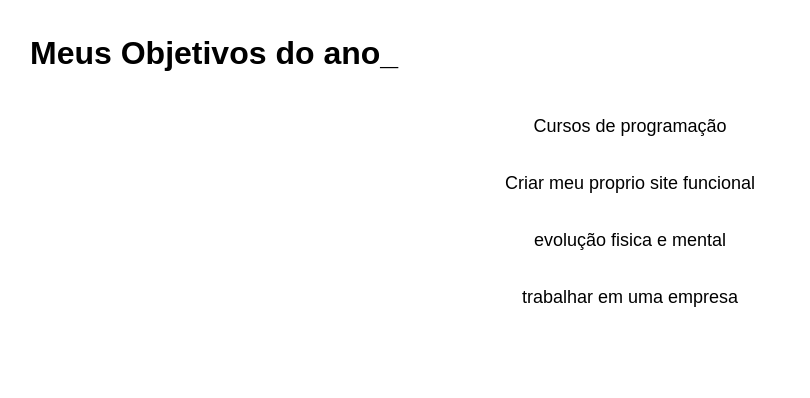
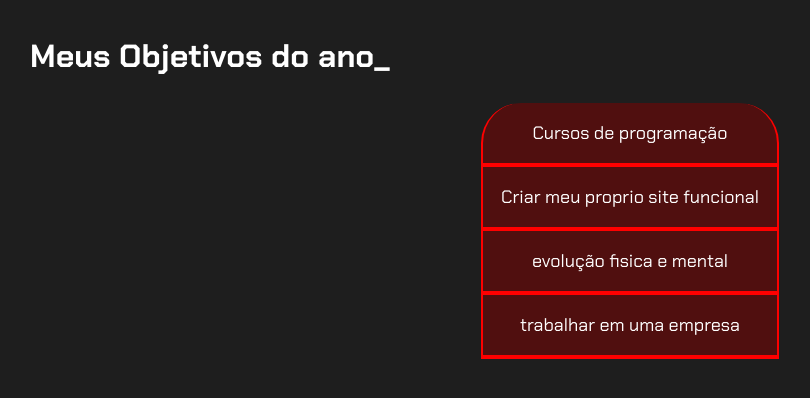
Before and after one commit to rapahelsilva-spec/RapahelSilva, a plain HTML site: page index.html in a window 1280 px wide. Shown: the whole page, without its empty margins (10-820 px from the left). Drawn offline with Linux system fonts and the light colour scheme.

Commit message:
Update style.css

```diff
--- a/style.css
+++ b/style.css
@@ -1,4 +1,4 @@
-<import> url('https://fonts.googleapis.com/css2?family=Chakra+Petch:wght@400;700&display=swap');
+@import url('https://fonts.googleapis.com/css2?family=Chakra+Petch:wght@400;700&display=swap');
 
 :root {
     --cor-de-fundo: #1E1E1E;
```
